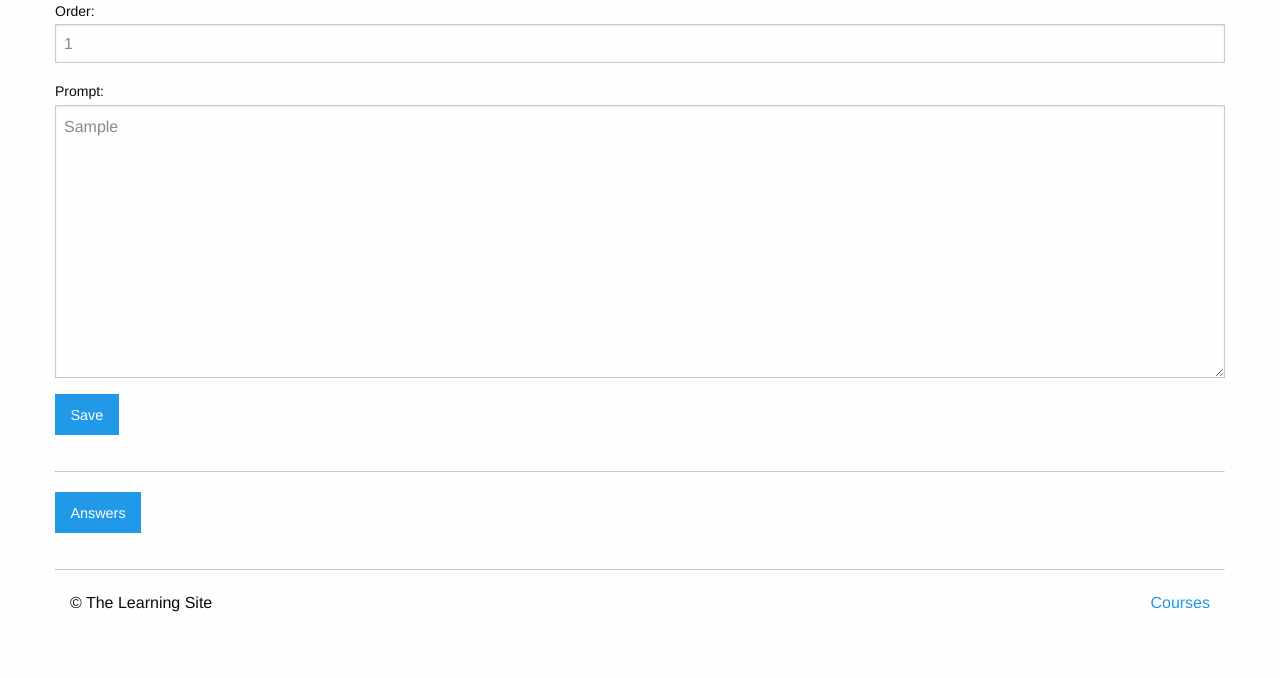
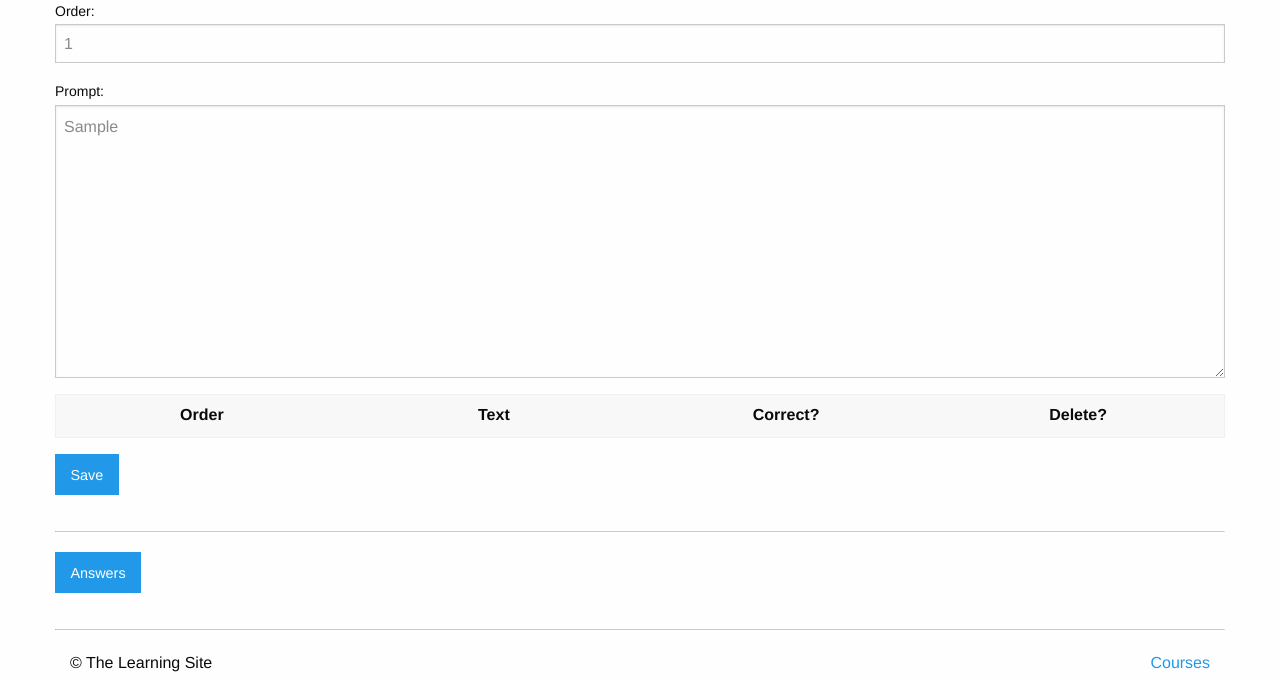
Before and after one commit to kchiv/treehouse_learning_site, a Django app: page /courses/1/edit_question/1/ in a window 1280 px wide. Shown: the part 180-858 px from the top of the page. Before the commit the page ends 792 px from the top, so only its background shows below. Run offline with Django 3.2, Linux system fonts and the light colour scheme; a user stored in the database is signed in; tables that the repository leaves empty hold one stand-in row (values such as "Sample post"); lists and menus that the app fills with data are empty.

Commit message:
inline formset template tags

```diff
--- a/courses/templates/courses/question_form.html
+++ b/courses/templates/courses/question_form.html
@@ -15,6 +15,34 @@
 		<form method="POST" action="">
 			{% csrf_token %}
 			{{ form.as_p }}
+
+			{{ formset.management_form }}
+
+			<table role="grid" class="stack hover" style="width: 100%">
+				<thead>
+					<tr>
+						<th scope="col" class="text-center" style="width: 10%">Order</th>
+						<th scope="col" class="text-center" style="width: 10%">Text</th>
+						<th scope="col" class="text-center" style="width: 10%">Correct?</th>
+						<th scope="col" class="text-center" style="width: 10%">Delete?</th>
+					</tr>
+				</thead>
+			</table>
+			<tbody class="order">
+				{% for form in formset %}
+					<tr class="answer-form {% if form.instance.pk %}item{% else %}new{% endif %}">
+						<td>{{ form.id }}{{ form.order }}</td>
+						<td>{{ form.text }}</td>
+						<td class="text-center">{{ form.correct }}</td>
+						{% if form.instance.pk %}
+							<td class="text-center">{{ form.DELETE }}</td>
+						{% else %}
+							<td class="text-center"></td>
+						{% endif %}
+					</tr>
+				{% endfor %}
+			</tbody>
+
 			<input type="submit" class="button" value="Save">
 		</form>
 		{% if form.instance.id %}
```
